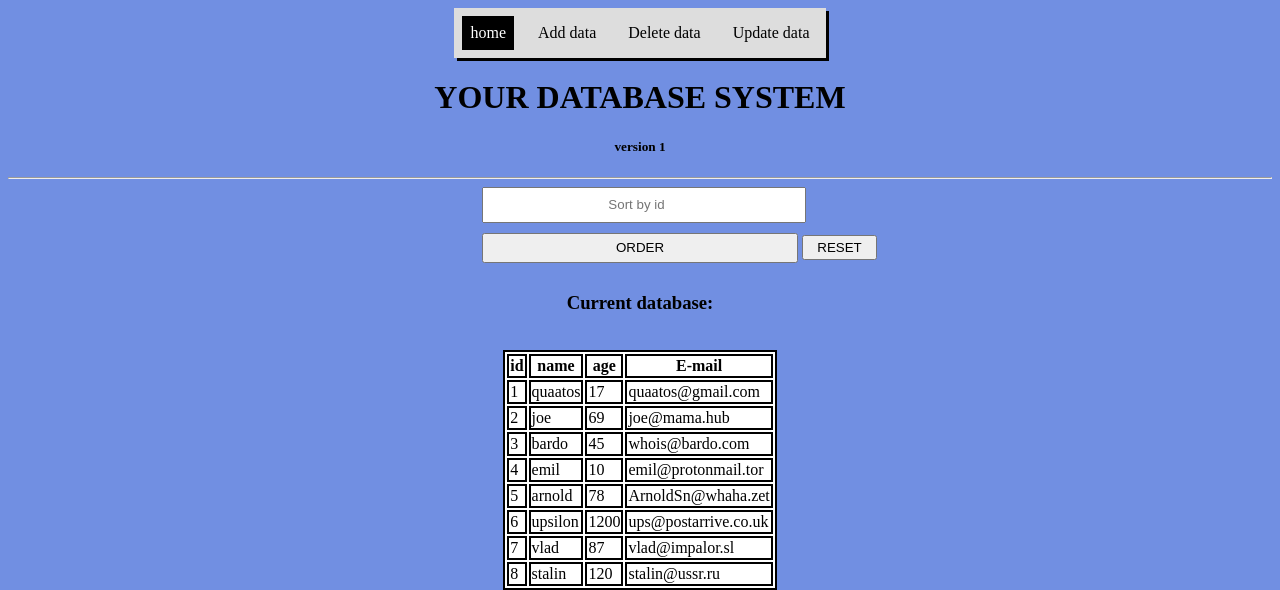
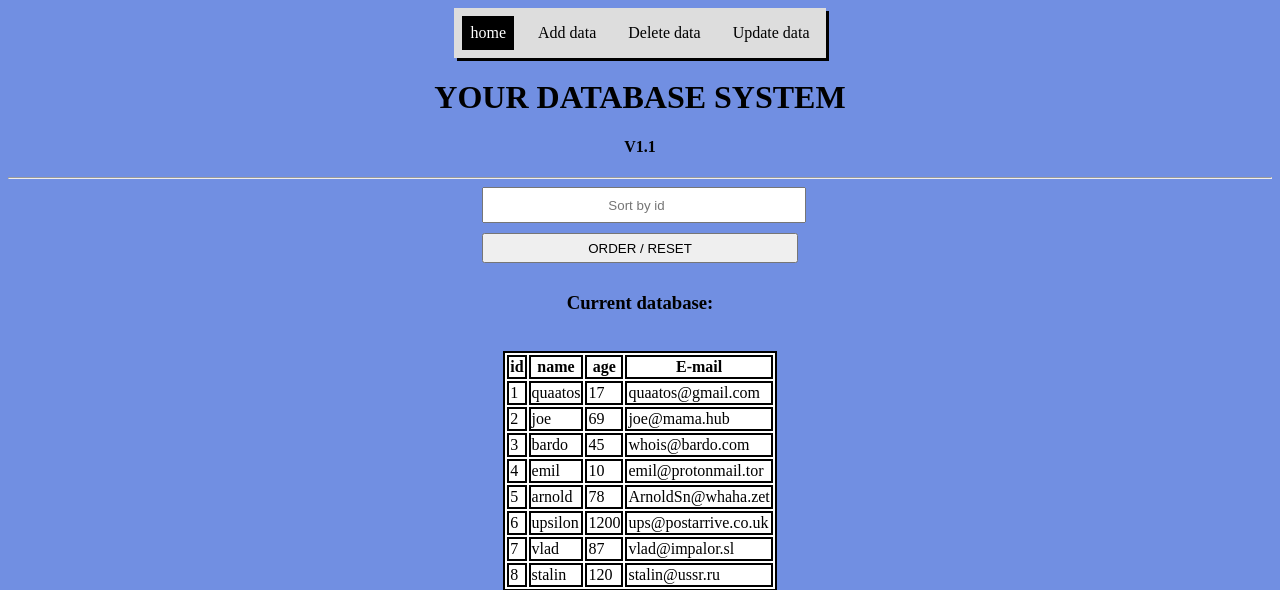
Before and after one commit to quaatos/SQLdatabaseSystem, a PHP site: page /layout/database.php in a window 1280 px wide. Shown: the top 590 px of the page. Run offline with PHP 8.4, Linux system fonts and the light colour scheme; data comes from the database, SQL or seed files in the repository.

Commit message:
Add files via upload

```diff
--- a/css/style.css
+++ b/css/style.css
@@ -2,7 +2,7 @@ body {
   background-color: rgb(113, 143, 226);
 }
 
-h1, h5, h3 {
+h1, h4, h3 {
   text-align: center;
 }
 
--- a/layout/database.php
+++ b/layout/database.php
@@ -5,17 +5,10 @@ $fetchQuery = "SELECT * FROM data";
 $fetchData = $database->query($fetchQuery);
 $fetch = $fetchData->fetchAll();
 
-if (isset($_POST['id'])) {
+if (isset($_POST['submit'])) {
   $id = $_POST['id'];
+  $submit = $_POST['submit'];
 }
-
-if (isset($_POST['submit'])) {
-  $submit = $_POST['submit'];
-
-} elseif (!isset($_POST['submit'])) {
-  error_reporting(0);
-}
-
 
 $OrderQuery = "SELECT * FROM `data` WHERE id = :id";
 $query = $database->prepare($OrderQuery);
@@ -29,7 +22,7 @@ $query->execute();
     <title>Database system</title>
     <link rel="stylesheet" href="../css/style.css">
   </head>
-  <body>
+<body>
 <!--Navbar-->
 <div class="align">
   <ul>
@@ -40,13 +33,12 @@ $query->execute();
   </ul>
 </div>
     <h1>YOUR DATABASE SYSTEM</h1>
-    <h5>version 1</h5>
+    <h4>V1.1</h4>
 <hr>
 
 <form action="database.php" method="POST">
   <input type="number" name="id" placeholder="Sort by id">
-  <input class="inlineSubmit" type="submit" name="submit" value="ORDER">
-  <button class="inlineSubmit" type="submit" name="reset">RESET</button>
+  <input class="inlineSubmit" type="submit" name="submit" value="ORDER / RESET">
 </form>
 
 <h3>Current database:</h3><br>
--- a/layout/delete.php
+++ b/layout/delete.php
@@ -22,7 +22,7 @@ if (empty($id)) {
     $query->execute();
     header("Location: delete.php");
 }
-
+//IN PROGRESS: confirmation if you want to delete a row.
 ?>
 <!DOCTYPE html>
 <html lang="en" dir="ltr">
@@ -30,6 +30,7 @@ if (empty($id)) {
     <meta charset="utf-8">
     <title>Delete data</title>
     <link rel="stylesheet" href="../css/style.css">
+    <script rel="script/javascript" src="../Javascript/main.js"></script>
   </head>
   <body>
     <div class="align">
@@ -43,7 +44,7 @@ if (empty($id)) {
 <hr>
     <form action="delete.php" method="POST">
       <input type="number" name="id" placeholder="Person id">
-      <input type="submit" name="submit" value="DELETE">
+      <input type="submit" name="submit" onclick="confirmation()" value="DELETE">
     </form>
     <hr>
 
```
Also changed, not shown: Javascript/main.js (added, +12 -0 lines).
